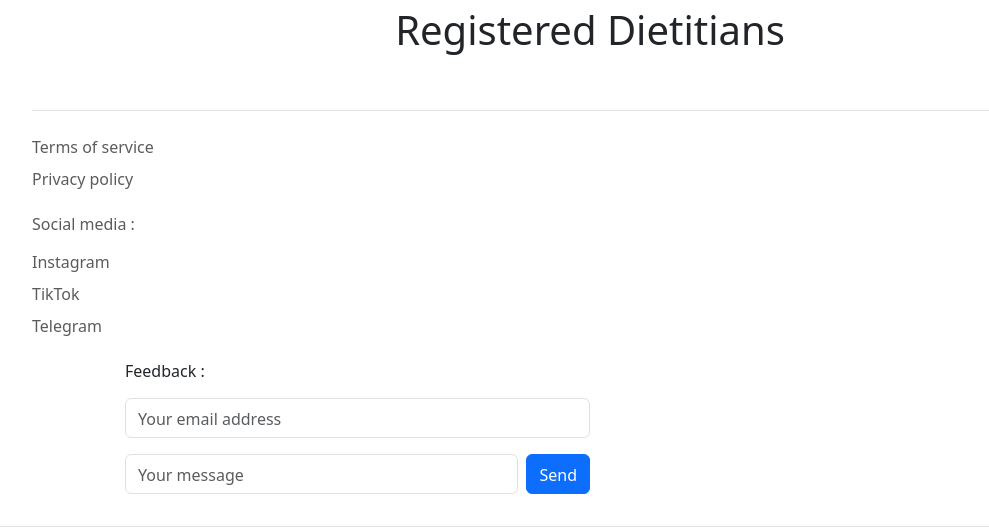
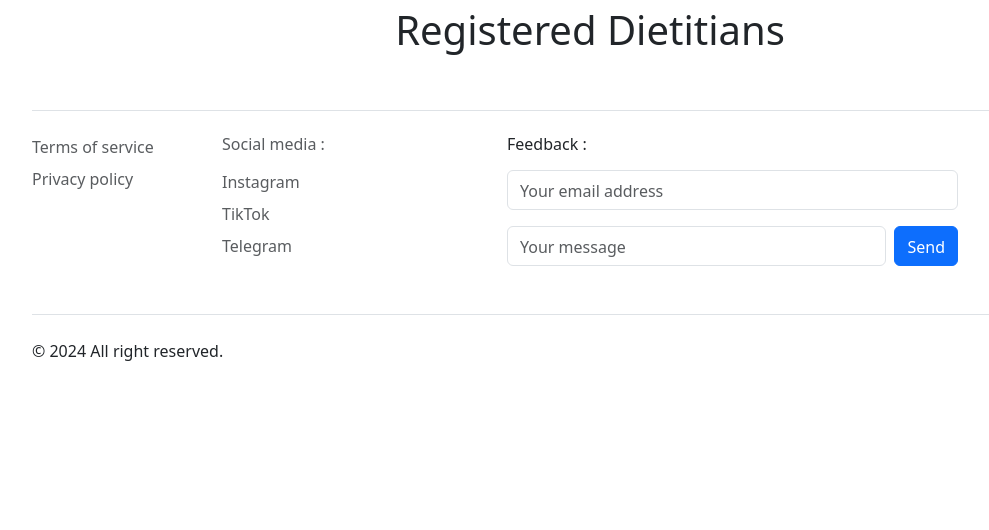
Before and after one commit to pp0lina/terraformStaticWebsite, a Python web app: template web-files/templates/index.html in a window 1280 px wide. Shown: the part 1067-1597 px from the top of the page, without its empty margins (50-1039 px from the left). After the commit the page ends 1428 px from the top, so only its background shows below. Run offline with Jinja, Linux system fonts and the light colour scheme; the template is opened without the code that fills it, so the values that code supplies are empty; some libraries are stand-ins or nearby versions.

Commit message:
main website file

```diff
--- a/web-files/templates/index.html
+++ b/web-files/templates/index.html
@@ -93,6 +93,7 @@
 <div class="pt-4 my-lg-2 pt-lg-3 b-example-divider"></div>
     <div class="container">
   <footer class="pt-4 my-lg-4 pt-lg-4 border-top">
+    <div class="row">
 
       <div class="col-6 col-md-2 mb-3">
         <ul class="nav flex-column">
```
